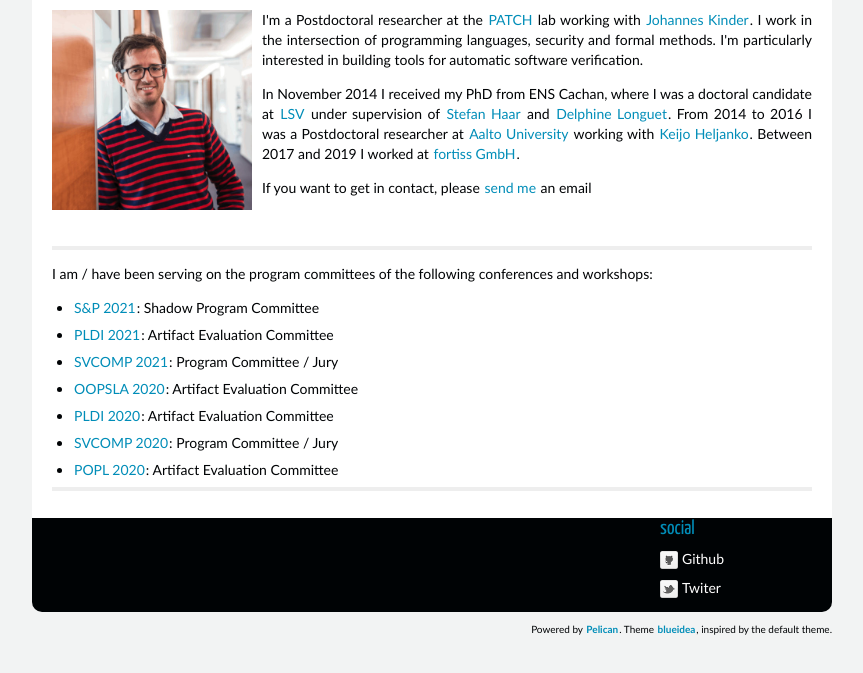
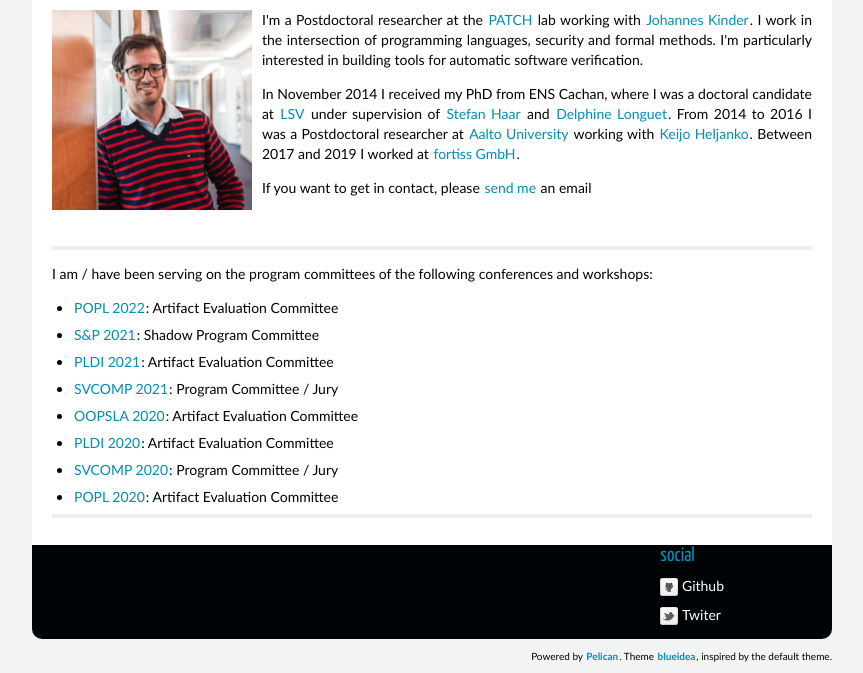
Before and after one commit to hernanponcedeleon/hernanponcedeleon.github.io, a plain HTML site: page index.html in a window 1280 px wide. Shown: the part 231-904 px from the top of the page, without its empty margins (208-1071 px from the left). Before the commit the page ends 877 px from the top, so only its background shows below. Drawn offline with Linux system fonts and the light colour scheme.

Commit message:
Added POPL 2022

```diff
--- a/index.html
+++ b/index.html
@@ -38,6 +38,7 @@ I work in the intersection of programming languages, security and formal methods
 <hr>
 <p>I am / have been serving on the program committees of the following conferences and workshops:</p>
 <ul>
+<li><a href="https://popl22.sigplan.org">POPL 2022</a>: Artifact Evaluation Committee</li>
 <li><a href="https://www.ieee-security.org/TC/SP2021/index.html">S&amp;P 2021</a>: Shadow Program Committee</li>
 <li><a href="https://pldi21.sigplan.org">PLDI 2021</a>: Artifact Evaluation Committee</li>
 <li><a href="https://sv-comp.sosy-lab.org/2021/">SVCOMP 2021</a>: Program Committee / Jury</li>
```
Also changed, not shown: 1 other file.
